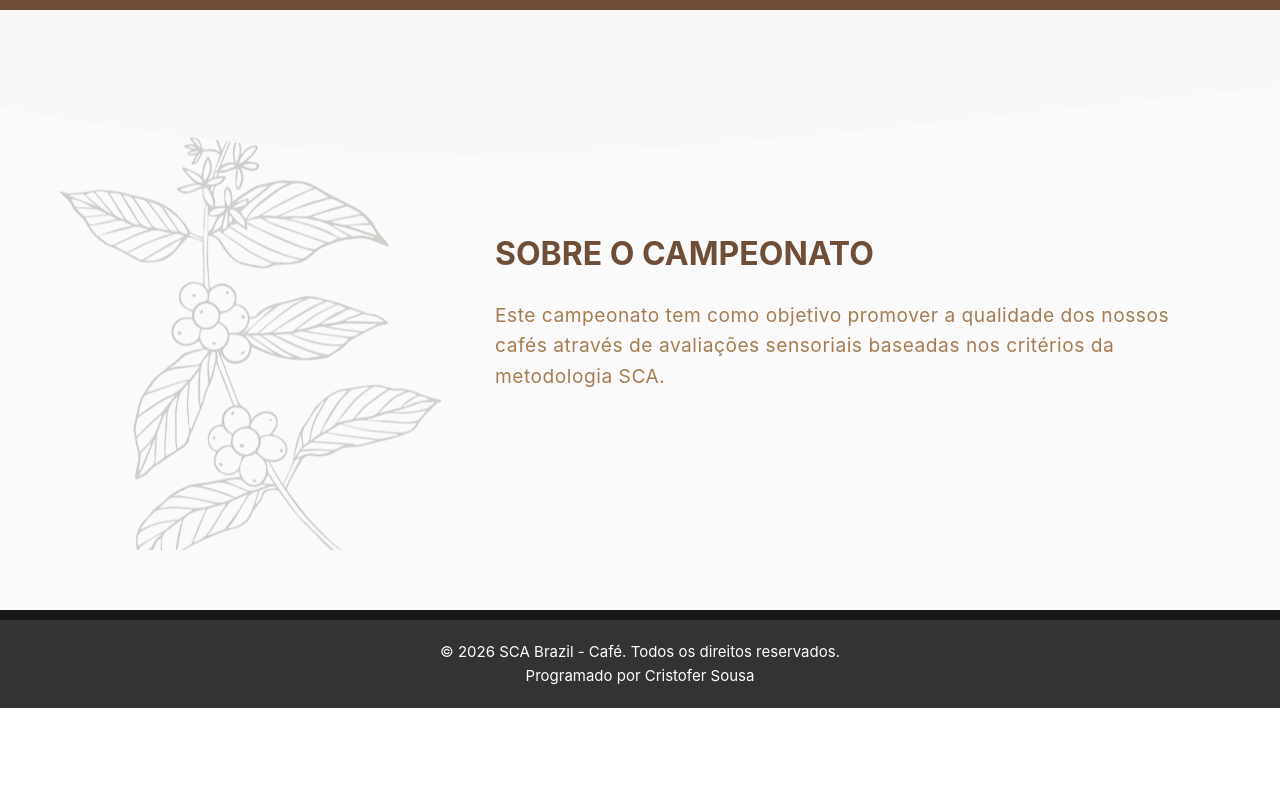
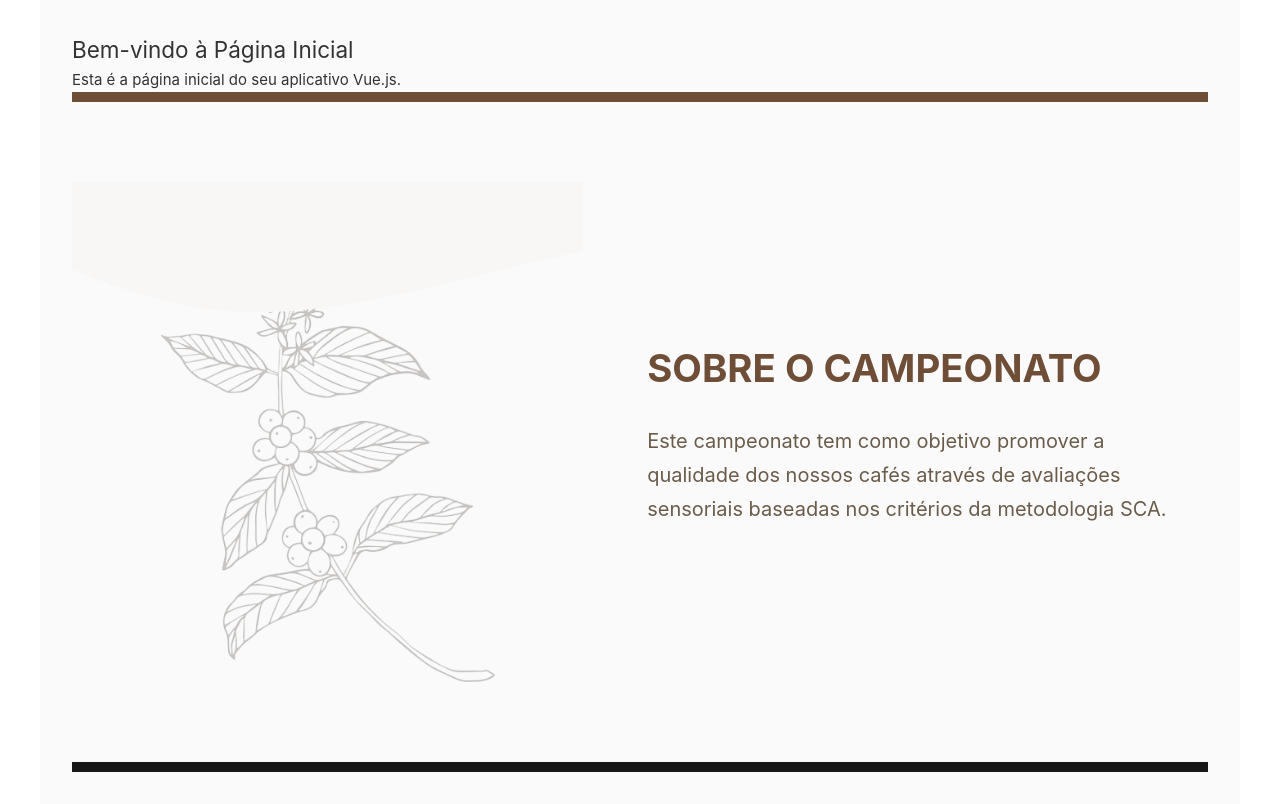
Before and after one commit to ifc-dev-web2/dev-web-2info, a Vue app in the folder vue3-template-info2/: page / in a window 1280 px wide. Built offline with nearby package versions, Linux system fonts and the light colour scheme.

Commit message:
feat: added routerview for show screen

```diff
--- a/vue3-template-info2/src/App.vue
+++ b/vue3-template-info2/src/App.vue
@@ -1,95 +1,24 @@
 <template>
-  <section class="about-card">
-    <div class="about-decoration">
-       <svg class="wave-top" viewBox="200 9 1012 100" preserveAspectRatio="none">
-        <path
-          fill="#f7f1eb"
-          d="M0,32L80,42.7C160,53,320,75,480,80C640,85,800,75,960,64C1120,53,1280,43,1360,37.3L1440,32L1440,0L0,0Z"
-        />
-      </svg>
-    </div>
-
-    <div class="about-content">
-      <h2>Sobre o Campeonato</h2>
-      <p>
-        Este campeonato tem como objetivo promover a qualidade dos nossos cafés através de
-        avaliações sensoriais baseadas nos critérios da metodologia SCA.
-      </p>
-    </div>
-  </section>
-  <footer class="footer">
-    <p>&copy; 2026 SCA Brazil - Café. Todos os direitos reservados.</p>
-    Programado por <a href="https://www.linkedin.com/in/cristofersousa/" target="_blank">Cristofer Sousa</a>
-  </footer>
+  <main class="main">
+       <RouterView />
+  </main>
 </template>
 
+<script setup>
+import {RouterView } from 'vue-router'
+</script>
+
 <style scoped>
-
-
-.about-card h2 {
-  font-size: 2rem;
-  font-weight: bold;
-  margin-bottom: 20px;
-  text-transform: uppercase;
-  color: #6f4e37;
-}
-
-.about-card p {
-  font-size: 1.2rem;
-  line-height: 1.6;
-  color: #a67c52;
-  letter-spacing: 0.5px;
-}
-
-.about-card {
+.main {
+  background: #fafafa;
+  color: #333;
+  width: 1200px;
+  margin: 0 auto;
+  min-height: 100vh;
   display: flex;
-  flex-direction: row;
+  flex-direction: column;
+  justify-content: center;
   align-items: center;
-  position: relative;
-  background: #fafafa;
-  padding: 60px;
-  width: 100vw;
-  border-top: 10px solid #6f4e37;
-  border-bottom: 10px solid #181818;
-}
-
-.wave-top {
-  position: absolute;
-  top: 0;
-  left: 0;
-  width: 100%;
-  height: 200px;
-  z-index: 0;
-}
-
-.about-decoration {
-  background: url('@/assets/img/cafe-matriz.png') no-repeat left;
-  width: 60vw;
-  height: 60vh;
-  opacity: 0.2;
-}
-
-.about-content {
-  position: relative;
-  z-index: 1;
-  width: 100vw;
-  text-align: left;
-}
-
-.footer {
-  background: #333;
-  color: #fff;
-  text-align: center;
-  padding: 20px;
-}
-
-.footer a {
-  color: #fff;
-  text-decoration: none;
-}
-
-.footer a:hover {
-  text-decoration: underline;
-  color: gold;
+  padding: 2rem;
 }
 </style>
```
